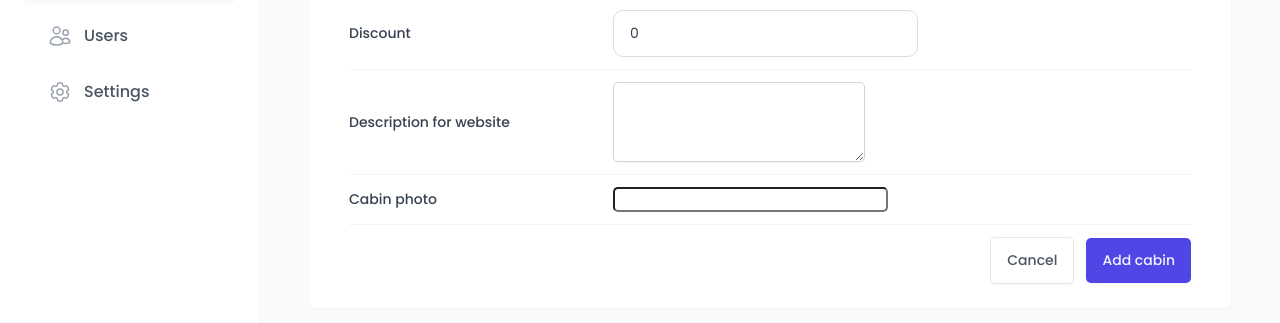
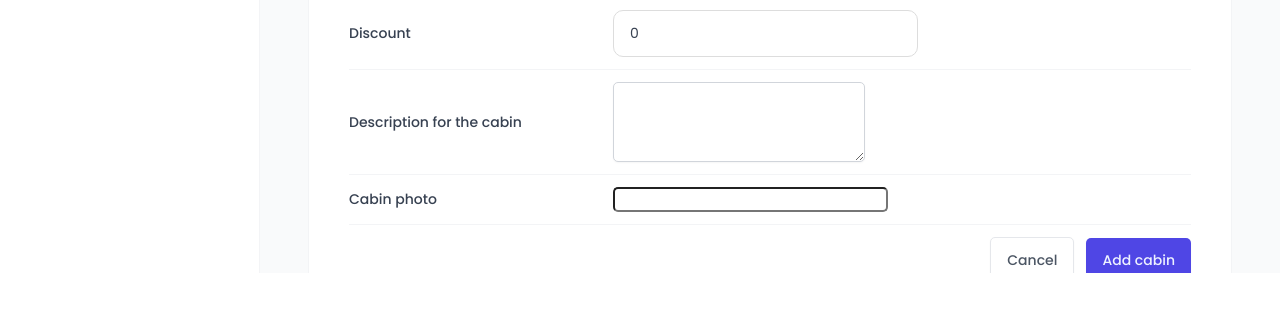
Before and after one commit to NouranAlSharawneh/theWildOasis, a React (Vite) app: page /cabins in a window 1280 px wide. Both pictures are taken after a click on the button "Add new cabin". Shown: the part 527-850 px from the top of the page. After the commit the page ends 800 px from the top, so only its background shows below. Built offline with nearby package versions, Linux system fonts and the light colour scheme; no server answers; the database is empty; a web font is replaced by a local one.

Commit message:
Form error Handing + Refactoring the FormRows

```diff
--- a/src/features/cabins/CreateCabinForm.jsx
+++ b/src/features/cabins/CreateCabinForm.jsx
@@ -1,5 +1,3 @@
-import styled from "styled-components";
-
 import Form from "../../ui/Form";
 import Button from "../../ui/Button";
 import FileInput from "../../ui/FileInput";
@@ -9,45 +7,11 @@ import { useForm } from "react-hook-form";
 import { createCabin } from "../../services/apiCabins.js";
 import { useMutation, useQueryClient } from "@tanstack/react-query";
 import toast from "react-hot-toast";
-
-const FormRow = styled.div`
-  display: grid;
-  align-items: center;
-  grid-template-columns: 24rem 1fr 1.2fr;
-  gap: 2.4rem;
-
-  padding: 1.2rem 0;
-
-  &:first-child {
-    padding-top: 0;
-  }
-
-  &:last-child {
-    padding-bottom: 0;
-  }
-
-  &:not(:last-child) {
-    border-bottom: 1px solid var(--color-grey-100);
-  }
-
-  &:has(button) {
-    display: flex;
-    justify-content: flex-end;
-    gap: 1.2rem;
-  }
-`;
-
-const Label = styled.label`
-  font-weight: 500;
-`;
-
-const Error = styled.span`
-  font-size: 1.4rem;
-  color: var(--color-red-700);
-`;
+import FormRow from "../../ui/FormRow.jsx";
 
 function CreateCabinForm() {
-  const { register, handleSubmit, reset } = useForm();
+  const { register, handleSubmit, reset, getValues, formState } = useForm();
+  const { errors } = formState;
 
   const queryClint = useQueryClient();
   const { mutate, isPending } = useMutation({
@@ -66,46 +30,85 @@ function CreateCabinForm() {
     mutate(data);
   };
 
+  const onError = (errors) => {
+    // console.log(errors);
+  };
+
   return (
-    <Form onSubmit={handleSubmit(onSubmint)}>
-      <FormRow>
-        <Label htmlFor="name">Cabin name</Label>
-        <Input type="text" id="name" {...register("name")} />
+    <Form onSubmit={handleSubmit(onSubmint, onError)}>
+      <FormRow label="Cabin name" error={errors?.name?.message}>
+        <Input
+          disabled={isPending}
+          type="text"
+          id="name"
+          {...register("name", {
+            required: "This field is required",
+          })}
+        />
       </FormRow>
 
-      <FormRow>
-        <Label htmlFor="maxCapacity">Maximum capacity</Label>
-        <Input type="number" id="maxCapacity" {...register("maxCapacity")} />
+      <FormRow label="Maximum capacity" error={errors?.maxCapacity?.message}>
+        <Input
+          disabled={isPending}
+          type="number"
+          id="maxCapacity"
+          {...register("maxCapacity", {
+            required: "This field is required",
+            min: {
+              value: 1,
+              message: "Capacity should be at least greater than 1",
+            },
+          })}
+        />
       </FormRow>
 
-      <FormRow>
-        <Label htmlFor="regularPrice">Regular price</Label>
-        <Input type="number" id="regularPrice" {...register("regularPrice")} />
+      <FormRow label="Regular price" error={errors?.regularPrice?.message}>
+        <Input
+          disabled={isPending}
+          type="number"
+          id="regularPrice"
+          {...register("regularPrice", {
+            required: "This field is required",
+            min: {
+              value: 1,
+              message: "Price should be at least greater than 1",
+            },
+          })}
+        />
       </FormRow>
 
-      <FormRow>
-        <Label htmlFor="discount">Discount</Label>
+      <FormRow label={"Discount"} error={errors?.discount?.message}>
         <Input
+          disabled={isPending}
           type="number"
           id="discount"
           defaultValue={0}
-          {...register("discount")}
+          {...register("discount", {
+            required: "This field is required",
+            validate: (value) =>
+              +value <= +getValues().regularPrice ||
+              "Discount should be less than the regular price",
+          })}
         />
       </FormRow>
 
-      <FormRow>
-        <Label htmlFor="description">Description for website</Label>
+      <FormRow
+        label={"Description for the cabin"}
+        error={errors?.description?.message}
+      >
         <Textarea
+          disabled={isPending}
           type="number"
           id="description"
           defaultValue=""
-          {...register("description")}
+          {...register("description", {
+            required: "This field is required",
+          })}
         />
       </FormRow>
 
-      <FormRow>
-        <Label htmlFor="image">Cabin photo</Label>
-        <FileInput id="image" accept="image/*" />
+      <FormRow label={"Cabin photo"}>
+        <FileInput disabled={isPending} id="image" accept="image/*" />
       </FormRow>
 
       <FormRow>
--- a/src/ui/AppLayout.jsx
+++ b/src/ui/AppLayout.jsx
@@ -13,6 +13,15 @@ const StyledAppLayout = styled.div`
 const Main = styled.main`
   background-color: var(--color-grey-50);
   padding: 4rem 4.8rem 6.4rem;
+  overflow-y: scroll;
+
+  /* Removing scrollbars for webkit, firefox, and ms, respectively */
+  overflow: -moz-hidden-none;
+  -ms-overflow-style: none;
+  scrollbar-width: none;
+  &::-webkit-scrollbar {
+    display: none;
+  }
 `;
 
 const Container = styled.div`
--- /dev/null
+++ b/src/ui/FormRow.jsx
@@ -0,0 +1,49 @@
+import styled from "styled-components";
+
+const StyledFormRow = styled.div`
+  display: grid;
+  align-items: center;
+  grid-template-columns: 24rem 1fr 1.2fr;
+  gap: 2.4rem;
+
+  padding: 1.2rem 0;
+
+  &:first-child {
+    padding-top: 0;
+  }
+
+  &:last-child {
+    padding-bottom: 0;
+  }
+
+  &:not(:last-child) {
+    border-bottom: 1px solid var(--color-grey-100);
+  }
+
+  &:has(button) {
+    display: flex;
+    justify-content: flex-end;
+    gap: 1.2rem;
+  }
+`;
+
+const Label = styled.label`
+  font-weight: 500;
+`;
+
+const Error = styled.span`
+  font-size: 1.4rem;
+  color: var(--color-red-700);
+`;
+
+const FormRow = ({ label, error, children }) => {
+  return (
+    <StyledFormRow>
+      {label && <Label htmlFor={children.props.id}>{label}</Label>}
+      {children}
+      {error && <Error>{error}</Error>}
+    </StyledFormRow>
+  );
+};
+
+export default FormRow;
--- a/src/ui/Sidebar.jsx
+++ b/src/ui/Sidebar.jsx
@@ -1,23 +1,25 @@
 import styled from "styled-components";
-import Logo from "./Logo.jsx";
-import MainNav from "./MainNav.jsx";
+import Logo from "./Logo";
+import MainNav from "./MainNav";
 
 const StyledSidebar = styled.aside`
   background-color: var(--color-grey-0);
   padding: 3.2rem 2.4rem;
   border-right: 1px solid var(--color-grey-100);
+
   grid-row: 1 / -1;
-  display: grid;
-  gap: 1rem;
+  display: flex;
+  flex-direction: column;
+  gap: 3.2rem;
 `;
 
-const Sidebar = () => {
+function Sidebar() {
   return (
     <StyledSidebar>
       <Logo />
       <MainNav />
     </StyledSidebar>
   );
-};
+}
 
 export default Sidebar;
```
